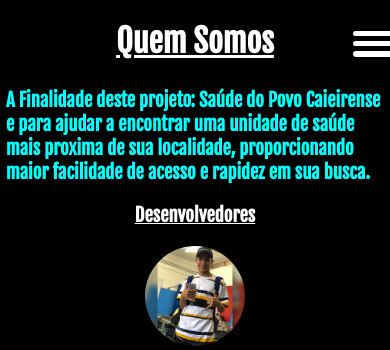
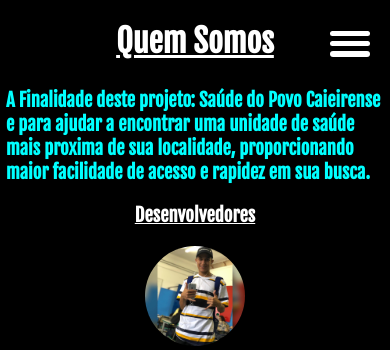
Before and after one commit to JeehFerreira367/Front-Finalizado, a PHP site: page /quem.html in a window 390 px wide. Shown: the top 350 px of the page. Run offline with PHP 8.4, Linux system fonts and the light colour scheme.

Commit message:
mudanças

```diff
--- a/info1.css
+++ b/info1.css
@@ -24,7 +24,7 @@
         height: 6px;
         background-color: white;
         border-radius: 20px;
-        margin-left: 165px;
+        margin-left: 145px;
         margin-top: 5px;
     }
     .barra{
--- a/quem.css
+++ b/quem.css
@@ -21,7 +21,7 @@ body{
     height: 6px;
     background-color: white;
     border-radius: 20px;
-    margin-left: 280px;
+    margin-left: 235px;
     margin-top: 5px;
 }
 h1{
--- a/stile.css
+++ b/stile.css
@@ -22,7 +22,7 @@
         height: 6px;
         background-color: white;
         border-radius: 20px;
-        margin-left: 192px;
+        margin-left: 145px;
         margin-top: 5px;
     }
     .div-img1 {
```
